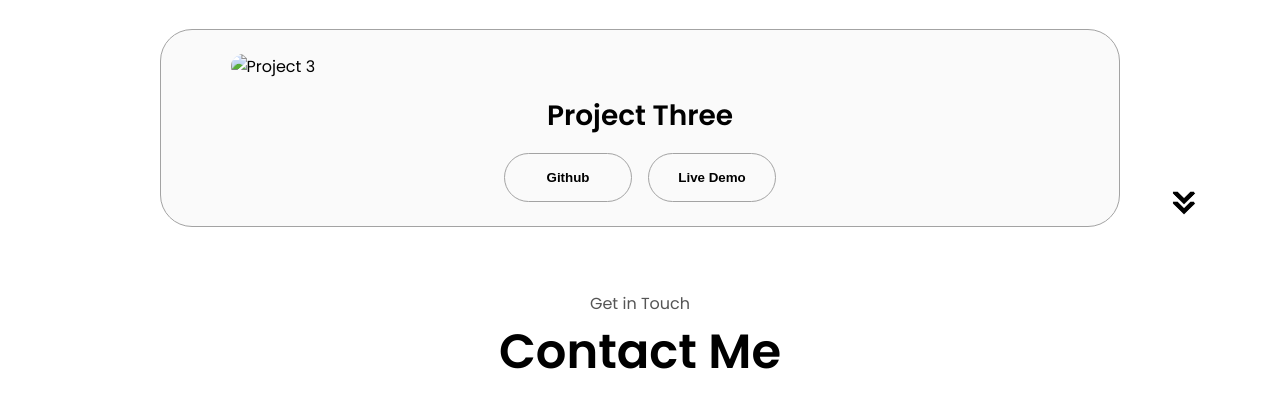
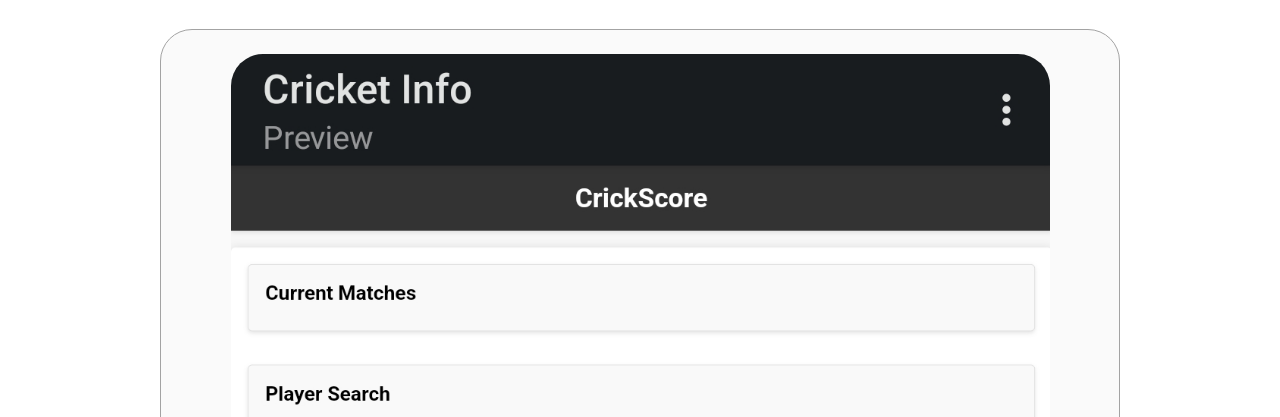
Before and after one commit to Sahilnaik18/Portfolionk, a plain HTML site: page index.html in a window 1280 px wide. Shown: the part 3048-3465 px from the top of the page. Drawn offline with Linux system fonts and the light colour scheme; the site is published under a folder, as on GitHub Pages, so addresses that start at the root find nothing.

Commit message:
Update index.html

```diff
--- a/index.html
+++ b/index.html
@@ -309,7 +309,7 @@
           <div class="details-container color-container">
             <div class="article-container">
               <img
-                src="/portfolionk/Screenshot_20231201-161229_Spck Editor.jpg"
+                src="Screenshot_20231201-161229_Spck Editor.jpg"
                 alt="Project 3"
                 class="project-img"
               />
```
